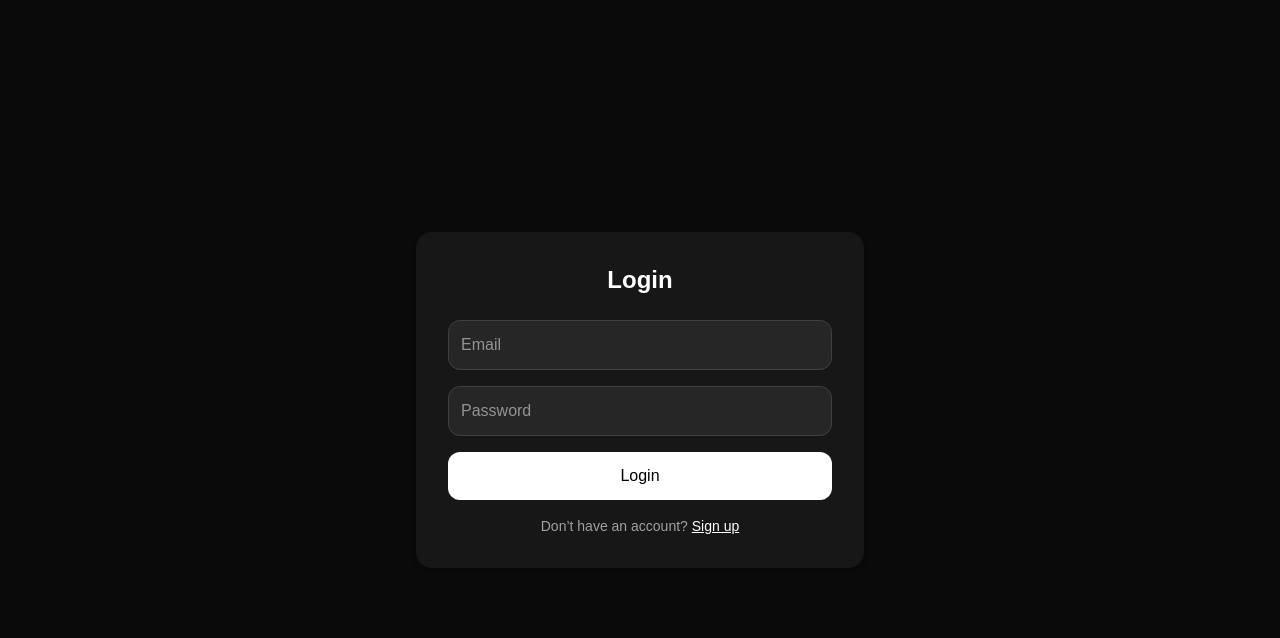
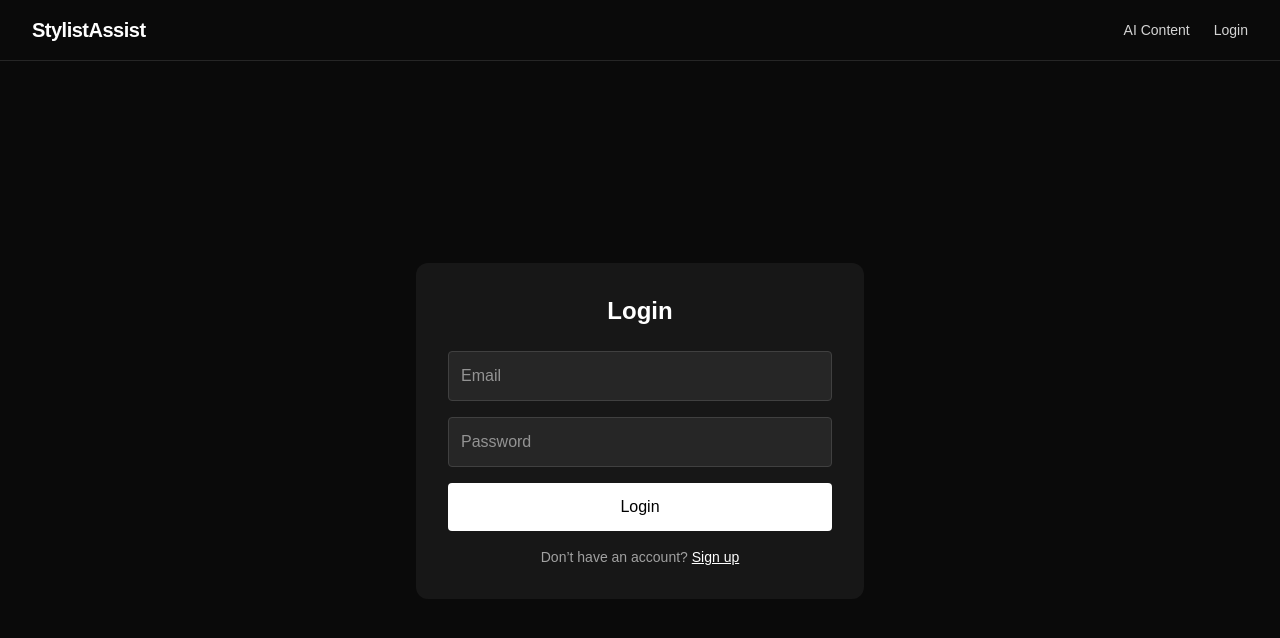
Before and after one commit to tylerboutwell/stylist-assist, a Next.js app in the folder frontend/: page /login in a window 1280 px wide. Shown: the top 638 px of the page. Built offline with nearby package versions, Linux system fonts and the light colour scheme.

Commit message:
move navbar to components so that it can be added to any page easily

```diff
--- /dev/null
+++ b/frontend/app/components/Navbar.tsx
@@ -0,0 +1,17 @@
+"use client";
+
+import Link from "next/link";
+
+export default function Navbar() {
+  return (
+    <nav className="flex justify-between items-center px-8 py-4 border-b border-neutral-800 bg-neutral-950 text-white">
+      <h1 className="text-xl font-semibold tracking-tight">
+        StylistAssist
+      </h1>
+      <div className="space-x-6 text-sm text-neutral-300">
+        <Link href="#" className="hover:text-white transition">AI Content</Link>
+        <Link href="/login" className="hover:text-white transition">Login</Link>
+      </div>
+    </nav>
+  );
+}
--- a/frontend/app/login/page.tsx
+++ b/frontend/app/login/page.tsx
@@ -2,6 +2,7 @@
 
 import { useState } from "react";
 import { useRouter } from "next/navigation";
+import Navbar from "@/app/components/Navbar";
 
 export default function LoginPage() {
   const [email, setEmail] = useState("");
@@ -33,7 +34,7 @@ export default function LoginPage() {
         localStorage.setItem("refreshToken", data.refresh);
 
         // Redirect to dashboard or AI page
-        router.push("/generate");
+        router.push("/");
       } else {
         setError(data.detail || "Login failed");
       }
@@ -46,12 +47,16 @@ export default function LoginPage() {
   };
 
   return (
-    <main className="min-h-screen flex items-center justify-center bg-neutral-950 text-white px-4">
-      <div className="w-full max-w-md p-8 bg-neutral-900 rounded-2xl shadow-md">
+      <main className="min-h-screen bg-neutral-950 text-white flex flex-col">
+        <Navbar/>
+
+        {/* Center the login card */}
+        <div className="flex flex-1 items-center justify-center px-4">
+          <div className="w-full max-w-md p-8 bg-neutral-900 rounded-xl">
             <h2 className="text-2xl font-semibold mb-6 text-center">Login</h2>
 
             {error && (
-          <div className="bg-red-600 text-white p-2 rounded mb-4 text-sm text-center">
+                <div className="bg-red-600 p-2 rounded mb-4 text-center text-sm">
                   {error}
                 </div>
             )}
@@ -62,7 +67,7 @@ export default function LoginPage() {
                   placeholder="Email"
                   value={email}
                   onChange={(e) => setEmail(e.target.value)}
-            className="p-3 rounded-xl bg-neutral-800 text-white border border-neutral-700 focus:outline-none focus:border-white"
+                  className="p-3 rounded bg-neutral-800 border border-neutral-700"
                   required
               />
 
@@ -71,13 +76,13 @@ export default function LoginPage() {
                   placeholder="Password"
                   value={password}
                   onChange={(e) => setPassword(e.target.value)}
-            className="p-3 rounded-xl bg-neutral-800 text-white border border-neutral-700 focus:outline-none focus:border-white"
+                  className="p-3 rounded bg-neutral-800 border border-neutral-700"
                   required
               />
 
               <button
                   type="submit"
-            className="bg-white text-black py-3 rounded-xl font-medium hover:bg-neutral-200 transition"
+                  className="p-3 rounded bg-white text-black font-medium hover:bg-neutral-200"
                   disabled={loading}
               >
                 {loading ? "Logging in..." : "Login"}
@@ -85,8 +90,9 @@ export default function LoginPage() {
             </form>
 
             <p className="text-center text-neutral-400 mt-4 text-sm">
-          Don’t have an account? <a href="/register" className="text-white underline">Sign up</a>
+              Don’t have an account? <a href="/register" className="underline text-white">Sign up</a>
             </p>
+          </div>
         </div>
       </main>
   );
--- a/frontend/app/page.tsx
+++ b/frontend/app/page.tsx
@@ -1,17 +1,10 @@
+import Navbar from "@/app/components/Navbar";
+
 export default function Home() {
   return (
     <main className="min-h-screen bg-neutral-950 text-white flex flex-col">
-      {/* NAVBAR */}
-      <nav className="flex justify-between items-center px-8 py-4 border-b border-neutral-800">
-        <h1 className="text-xl font-semibold tracking-tight">
-          StylistAssist
-        </h1>
-        <div className="space-x-6 text-sm text-neutral-300">
-          <a href="#" className="hover:text-white transition">Features</a>
-          <a href="#" className="hover:text-white transition">Pricing</a>
-          <a href="#" className="hover:text-white transition">Login</a>
-        </div>
-      </nav>
+      {/* use navbar from components */}
+      <Navbar/>
 
       {/* HERO SECTION */}
       <section className="flex flex-1 flex-col justify-center items-center text-center px-6">
```
Lines whose indentation alone changed are shown as unchanged.
